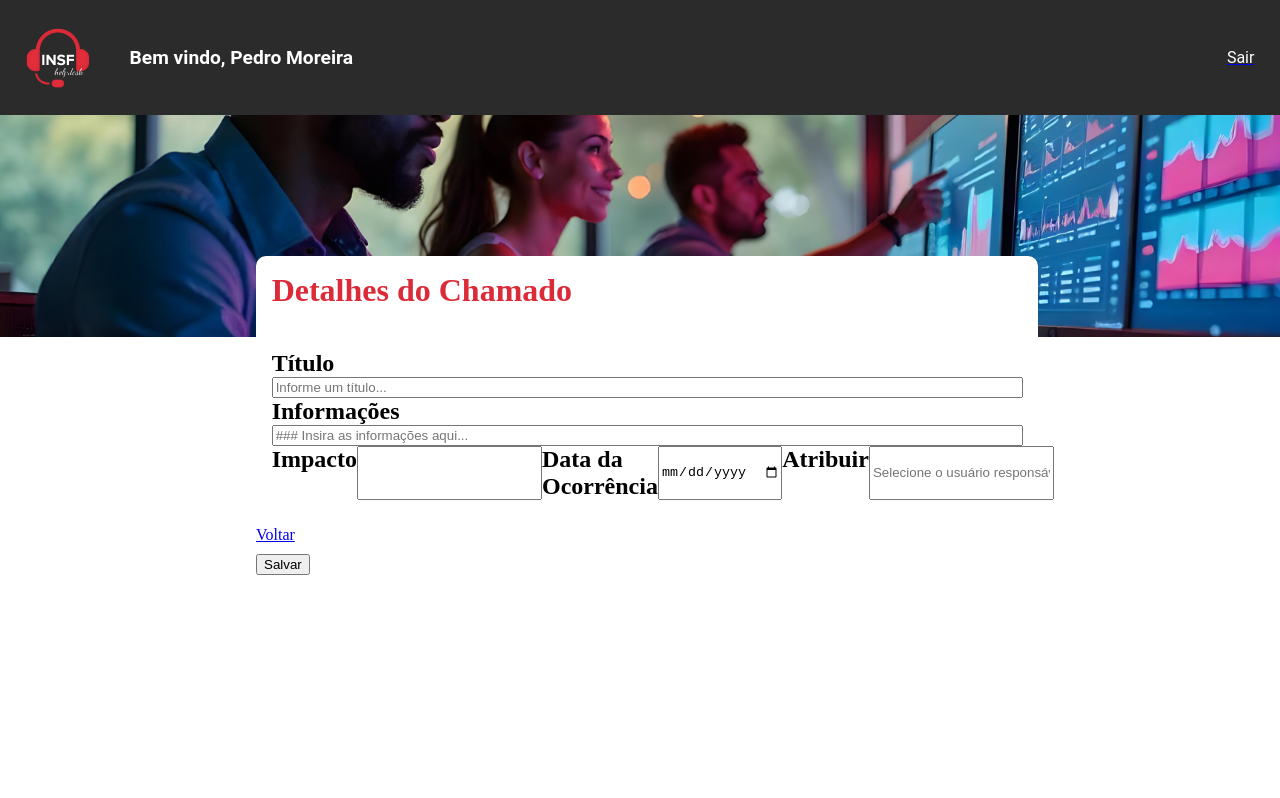
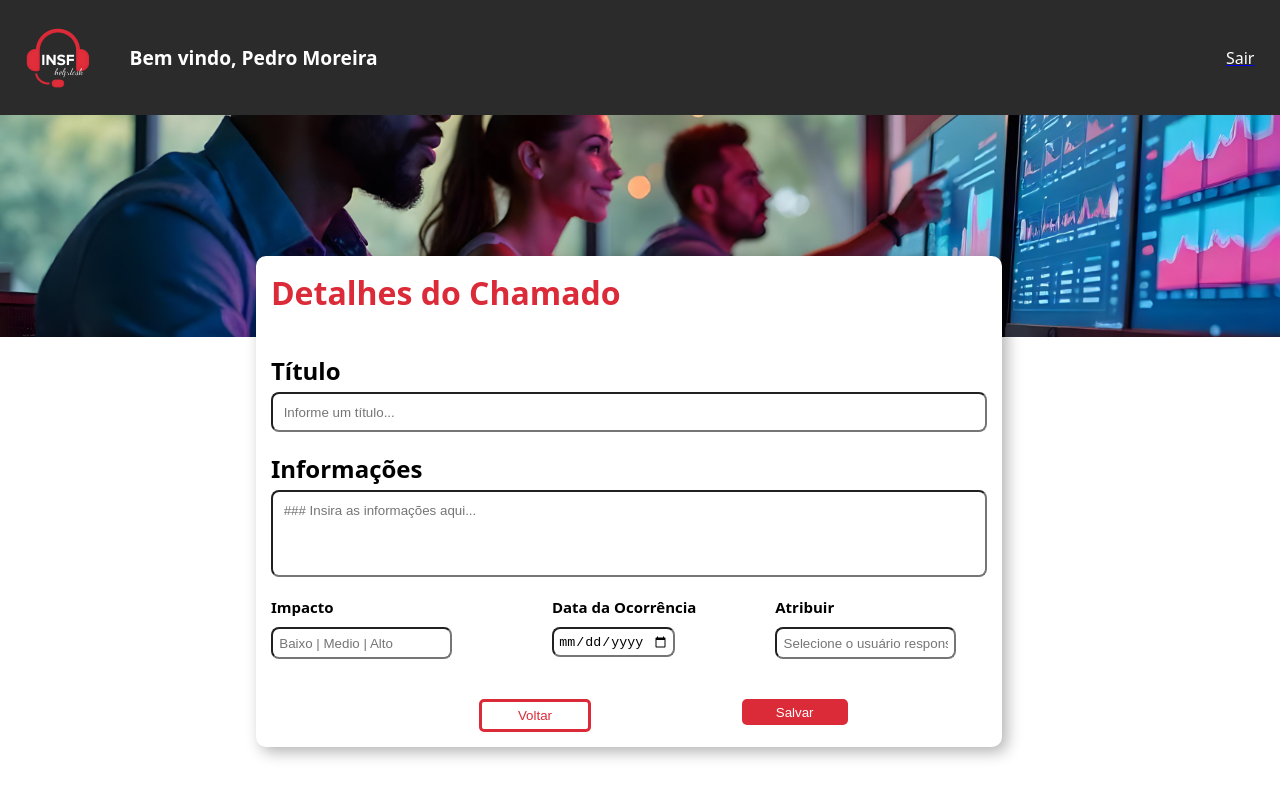
Before and after one commit to AlissonSilva02/AtividadeChamadas, a React (Create React App) app in the folder frontend/: page /cadastrar in a window 1280 px wide. Built offline with nearby package versions, Linux system fonts and the light colour scheme.

Commit message:
terminar frontend parte logica e scss da landing

```diff
--- a/frontend/src/components/cabecalho/index.scss
+++ b/frontend/src/components/cabecalho/index.scss
@@ -5,7 +5,7 @@
     background-color:#2B2B2B;
     color: #ffffff;
     align-items: center;
-    font-family: Roboto;
+    font-family: system-ui, -apple-system, BlinkMacSystemFont, 'Segoe UI', Roboto, Oxygen, Ubuntu, Cantarell, 'Open Sans', 'Helvetica Neue', sans-serif;
 
     .bem_vindo{
         display: flex;
--- a/frontend/src/pages/Landing/index.jsx
+++ b/frontend/src/pages/Landing/index.jsx
@@ -7,7 +7,7 @@ import Cabecalho from "../../components/cabecalho";
 export default function App() {
   const [filtro, setFiltro] = useState();
 
-  function filtros() {}
+  function filtros() { }
 
   return (
     <div className="landing">
@@ -20,9 +20,10 @@ export default function App() {
             placeholder="Filtrar..."
             onChange={(e) => setFiltro(e.target.value)}
           />
+          <hr />
           <button onClick={filtros}>
             {" "}
-            <img src="/assets/images/lupa.png" alt="" />
+            <img className="imag" src="/assets/images/lupa.png" alt="" />
           </button>
         </div>
       </div>
@@ -30,19 +31,24 @@ export default function App() {
       <div className="tabela">
         <div className="titulos">
           <h1>Título</h1>
+          <hr />
           <h1>Impacto</h1>
+          <hr />
           <h1>Data Ocorrência</h1>
+          <hr />
           <h1>Atribuído</h1>
         </div>
 
         {/*fazer o .map para retornar os resultados*/}
       </div>
 
-      <Link to={"/cadastrar"}>
+      <div className="botao">
         <div className="cadastrar">
-          <h1>Novo chamado</h1>
+          <Link to={"/cadastrar"}>
+            <h1>Novo chamado</h1>
+          </Link>
         </div>
-      </Link>
+      </div>
 
     </div>
   );
--- a/frontend/src/pages/Landing/index.scss
+++ b/frontend/src/pages/Landing/index.scss
@@ -2,6 +2,7 @@
   background-color: #e7ecef;
   display: flex;
   flex-direction: column;
+  font-family: system-ui, -apple-system, BlinkMacSystemFont, 'Segoe UI', Roboto, Oxygen, Ubuntu, Cantarell, 'Open Sans', 'Helvetica Neue', sans-serif;
 
   .pesquisar {
     display: flex;
@@ -15,6 +16,7 @@
       border: 2px solid black;
       border-radius: 10px;
       background-color: #ffffff;
+
       input {
         border: none;
         background: none;
@@ -22,9 +24,9 @@
       }
 
       button {
-        img {
+        .imag {
           border: none;
-          background: none;
+          background-color: none;
         }
       }
     }
@@ -46,18 +48,21 @@
     }
   }
 
+  .botao {
+    margin-left: 80%;
     .cadastrar {
       display: flex;
       justify-content: center;
-    width: 10%;
-    padding: 1%;
+      width: 70%;
+      padding: 2%;
       background-color: #db2b39;
       color: #ffffff;
       border-radius: 15px;
-
-
-    h1{
+      margin-top: 15px;
+      margin-bottom: 20px;
+      h1 {
         font-size: 0.9rem;
       }
     }
   }
+}
--- a/frontend/src/pages/cadastrar/index.jsx
+++ b/frontend/src/pages/cadastrar/index.jsx
@@ -6,7 +6,7 @@ import Cabecalho from "../../components/cabecalho";
 
 export default function Cadastrar() {
 
-    function cadastrar(){
+    function cadastrar() {
 
     }
     return (
@@ -23,33 +23,44 @@ export default function Cadastrar() {
                     <input type="text" placeholder="Informe um título..." />
 
                     <h2>Informações</h2>
-          <input type="text" placeholder="### Insira as informações aqui..." />
+                    <input className="infor" type="text" placeholder="### Insira as informações aqui..." />
 
                     <div className="opcoes">
+                        <div className="abucuxi">
                             <h2>Impacto</h2>
-            <input type="text" />
+                            <input type="text" placeholder="Baixo | Medio | Alto" />
+                        </div>
 
+                        <div className="abucuxi">
                             <h2>Data da Ocorrência</h2>
                             <input type="date" placeholder="01/01/2024" />
+                        </div>
 
+                        <div className="abucuxi">
                             <h2>Atribuir</h2>
-            <input type="" placeholder="Selecione o usuário responsável..." />
+                            <input type="text" placeholder="Selecione o usuário responsável..." />
+                        </div>
+
                     </div>
                 </div>
 
+
+                <div className="botoes">
+
+                    <div className="voltar">
                         <Link to={-1}>
-          <div className="voltar">
-            <p>Voltar</p>
+                            <button>Voltar</button>
+                        </Link>
                     </div>
-        </Link>
 
-        <Link to={"/"}>
+
+
                     <div className="salvar">
-
                             <button onClick={cadastrar}>Salvar</button>
+                    </div>
 
                 </div>
-            </Link>
+
             </div>
         </div>
     );
--- a/frontend/src/pages/cadastrar/index.scss
+++ b/frontend/src/pages/cadastrar/index.scss
@@ -1,9 +1,11 @@
-.pagina-cadastrar{
+.pagina-cadastrar {
     display: flex;
     flex-direction: column;
-    background:#E7ECEF;
+    background: #E7ECEF;
+    font-family: system-ui, -apple-system, BlinkMacSystemFont, 'Segoe UI', Roboto, Oxygen, Ubuntu, Cantarell, 'Open Sans', 'Helvetica Neue', sans-serif;
 
-    .formulario{
+
+    .formulario {
         display: flex;
         flex-direction: column;
         position: absolute;
@@ -11,19 +13,89 @@
         background-color: #ffffff;
         gap: 10px;
         border-radius: 10px;
-        .titulo{
-            color:#DB2B39;
+        box-shadow: 5px 5px 15px rgba(0, 0, 0, 0.3);
+
+        .titulo {
+            color: #DB2B39;
             padding: 2%;
         }
 
-        .informacoes{
+        .informacoes {
             display: flex;
             flex-direction: column;
             padding: 2%;
-            .opcoes{
+            gap: 5px;
+
+            input {
+                padding: 1.5%;
+                margin-bottom: 15px;
+                border-radius: 8px;
+            }
+
+            .infor {
+                padding-bottom: 8%;
+                margin-bottom: 15px;
+                border-radius: 8px;
+            }
+
+            .opcoes {
                 display: flex;
+                gap: 60px;
+
+                .abucuxi {
+                    display: flex;
+                    flex-direction: column;
+                    gap: 10px;
+                    font-size: 10px;
+                    padding-right: 40px;
+
+                    input {
+                        padding: 3.5%;
+                    }
+
+                    h2 {
+                        width: 150%;
+                    }
+
+                }
             }
         }
 
+        .botoes {
+            display: flex;
+            justify-content: end;
+            justify-content: space-evenly;
+            margin-bottom: 2%;
+            .voltar {
+                button {
+                    align-items: center;
+                    justify-content: center;
+                    background-color: #ffffff;
+                    color: #DB2B39;
+                    padding-left: 90%;
+                    padding-right: 90%;
+                    padding-top: 15%;
+                    padding-bottom: 15%;
+                    border-radius: 5px;
+                    border: 3px solid #DB2B39;
+                }
+            }
+
+            .salvar {
+
+                button {
+                    align-items: center;
+                    justify-content: center;
+                    background-color: #DB2B39;
+                    color: #ffffff;
+                    padding-left: 90%;
+                    padding-right: 90%;
+                    padding-top: 15%;
+                    padding-bottom: 15%;
+                    border-radius: 5px;
+                    border: none;
+                }
+            }
+        }
     }
 }
```
Lines whose indentation alone changed are shown as unchanged.
